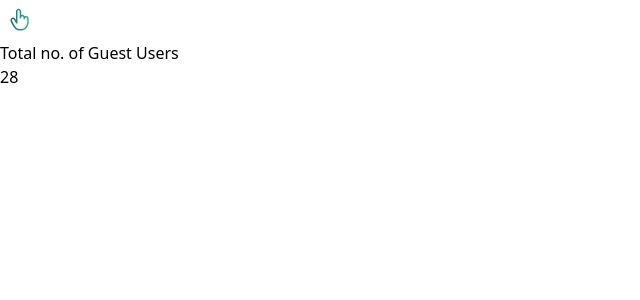
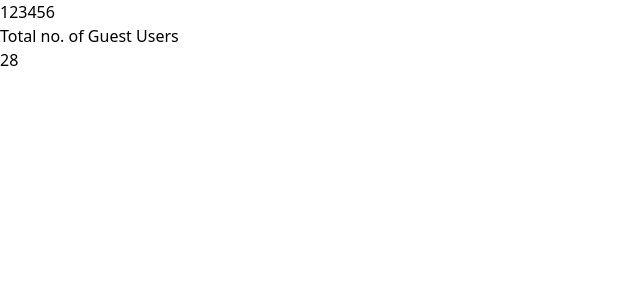
Before and after one commit to arka1002/probable-octo-barnacle, a React (Vite) app: page / in a window 1280 px wide. Shown: the top 300 px of the page, without its empty margins (0-640 px from the left). Built offline with nearby package versions, Linux system fonts and the light colour scheme.

Commit message:
added slots

```diff
--- a/src/App.jsx
+++ b/src/App.jsx
@@ -12,7 +12,9 @@ function App() {
       {/* <PieChart/> */}
       {/* <PieChart/>
       <DoughNutChart/> */}
-      <Card />
+      <Card>
+        123456
+      </Card>
     </div>
   )
 }
--- a/src/components/Card.jsx
+++ b/src/components/Card.jsx
@@ -1,10 +1,10 @@
 import { ReactComponent as Icon } from "../assets/person.svg"
 
 
-export default function Card() {
+export default function Card({ children }) {
     return (
         <div className="p-5 bg-[#F3F3FF] rounded-md flex gap-10 items-center">
-            <div><Icon/></div>
+            <div>{children}</div>
             <div className="grow">
                 <div className="text-center text-[#333333] font-semibold">Total no. of Guest Users</div>
                 <div className="mt-2 text-[#333333] font-semibold text-center text-xl">28</div>
```
